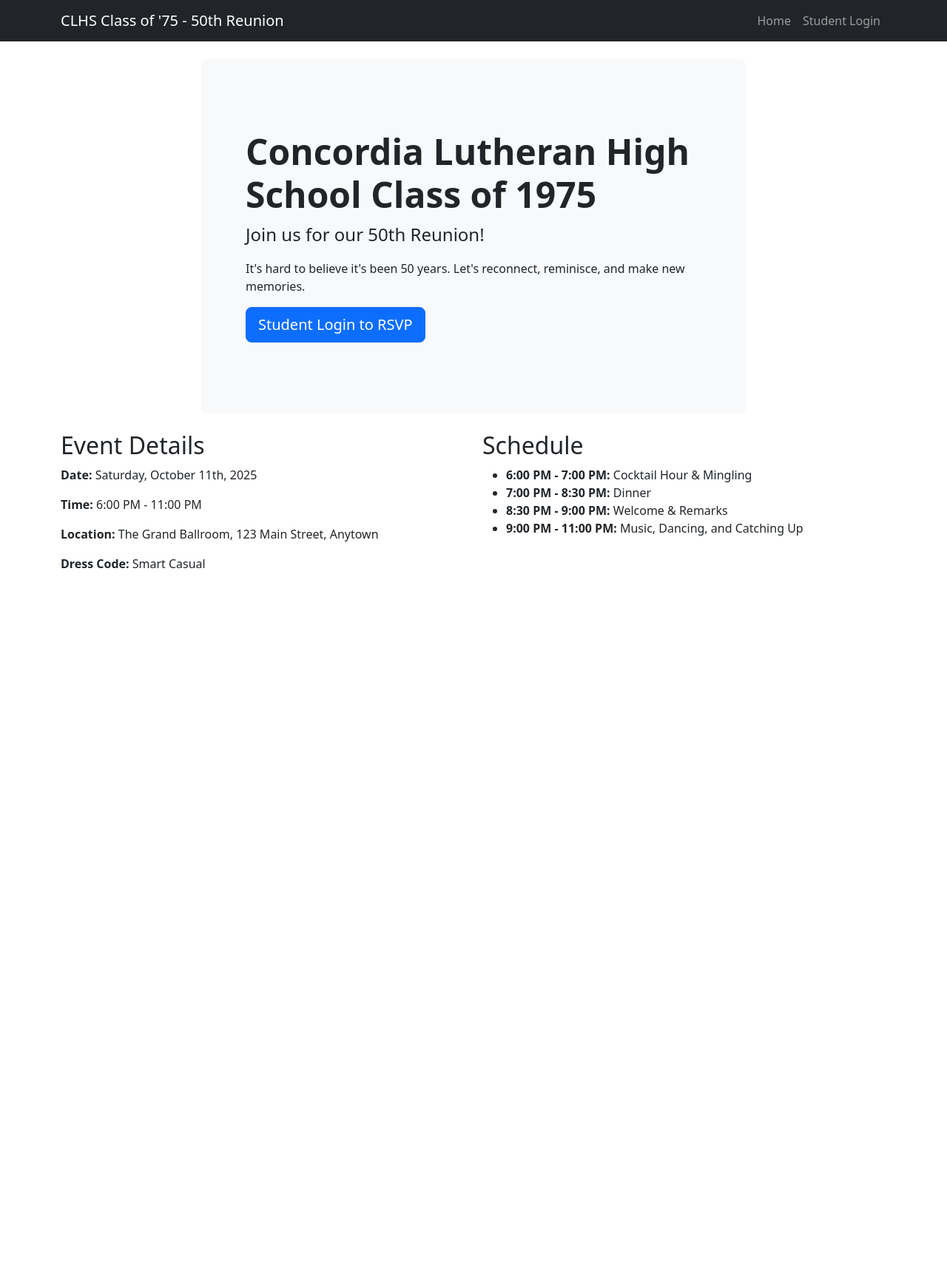
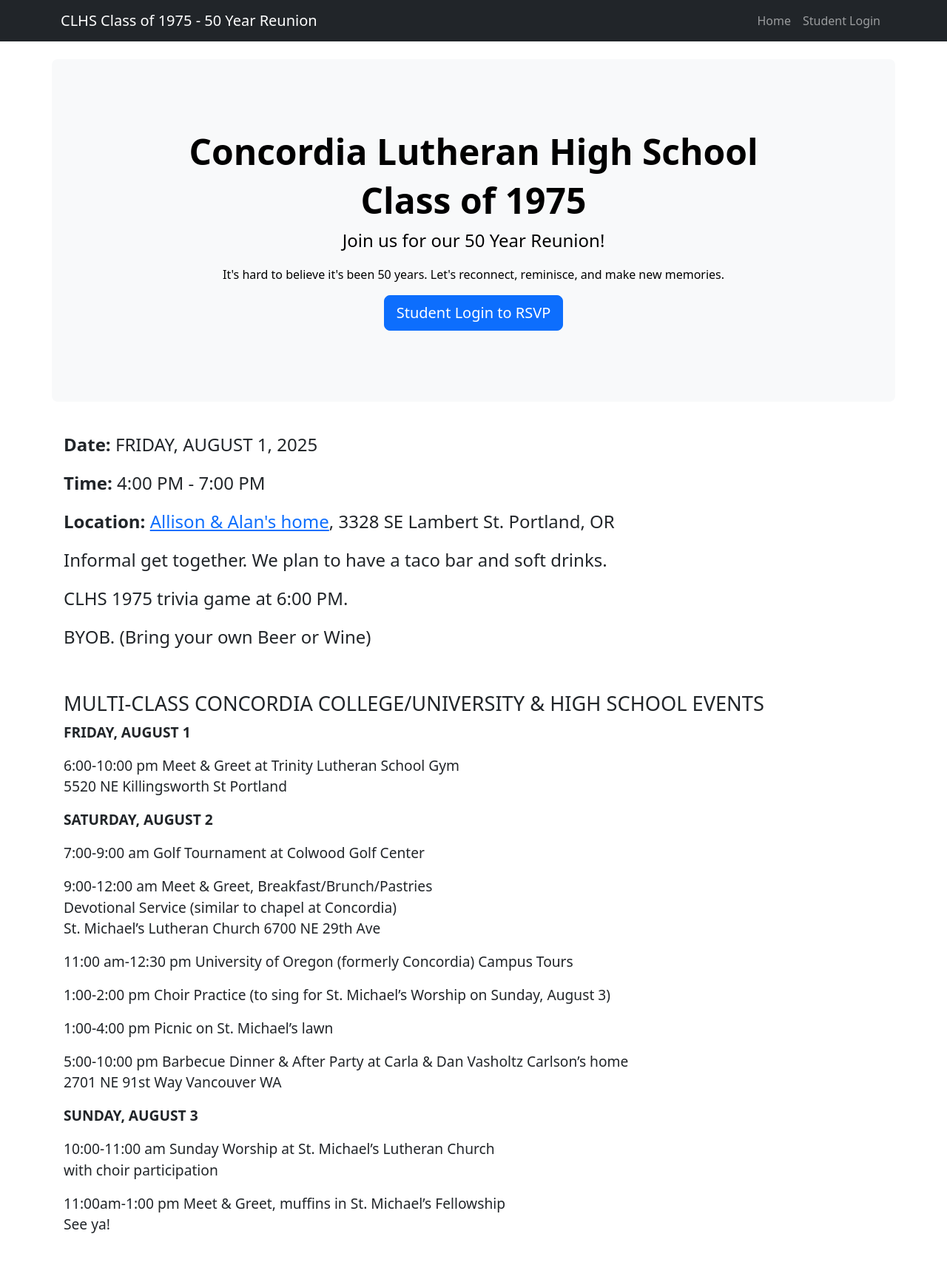
Before and after one commit to pdxalz/annie_server, a Python web app: template templates/index.html in a window 1280 px wide. Shown: the whole page at 74% size. Before the commit the page ends 768 px from the top, so only its background shows below. Run offline with Jinja, Linux system fonts and the light colour scheme; the template is opened without the code that fills it, so the values that code supplies are empty.

Commit message:
Update info content, cleaned up UI

```diff
--- a/templates/base.html
+++ b/templates/base.html
@@ -13,7 +13,7 @@
 <body>
     <nav class="navbar navbar-expand-lg navbar-dark bg-dark">
         <div class="container">
-            <a class="navbar-brand" href="{{ request.url_for('reunion_index') }}">CLHS Class of '75 - 50th Reunion</a>
+            <a class="navbar-brand" href="{{ request.url_for('reunion_index') }}">CLHS Class of 1975 - 50 Year Reunion</a>
             <button class="navbar-toggler" type="button" data-bs-toggle="collapse" data-bs-target="#navbarNav"
                 aria-controls="navbarNav" aria-expanded="false" aria-label="Toggle navigation">
                 <span class="navbar-toggler-icon"></span>
--- a/templates/edit_profile.html
+++ b/templates/edit_profile.html
@@ -23,7 +23,7 @@
     </div>
 
     <div class="mb-3">
-        <label for="guests" class="form-label">Total Coming (including yourself)</label>
+        <label for="guests" class="form-label">Guests are welcome! Tell us how many (not including yourself).</label>
         <input type="number" class="form-control" id="guests" name="guests" value="{{ student.guests }}" min="0"
             max="5">
     </div>
--- a/templates/index.html
+++ b/templates/index.html
@@ -4,12 +4,15 @@
 
 {% block content %}
 <div class="row justify-content-center">
-  <div class="col-md-8">
-    <div class="p-5 mb-4 bg-light rounded-3">
-      <div class="container-fluid py-5">
-        <h1 class="display-5 fw-bold">Concordia Lutheran High School Class of 1975</h1>
-        <p class="fs-4">Join us for our 50th Reunion!</p>
-        <p>It's hard to believe it's been 50 years. Let's reconnect, reminisce, and make new memories.</p>
+  <div class="p-5 mb-4 bg-light rounded-3">
+    <div class="container-fluid py-5">
+      <h2 class="display-5 fw-bold" style="color: black; text-align: center;">Concordia Lutheran High School</h2>
+      <h1 class="display-5 fw-bold" style="color: black; text-align: center;">Class of 1975</h1>
+      <p class="fs-4" style="color: black; text-align: center;">Join us for our 50 Year Reunion!</p>
+      <p style="color: black; text-align: center;">It's hard to believe it's been 50 years. Let's reconnect, reminisce,
+        and make new
+        memories.</p>
+      <div class="text-center">
         <a href="{{ request.url_for('login') }}" class="btn btn-primary btn-lg" type="button">Student Login to RSVP</a>
       </div>
     </div>
@@ -17,21 +20,38 @@
 </div>
 
 <div class="row">
-  <div class="col-md-6">
-    <h2>Event Details</h2>
-    <p><strong>Date:</strong> Saturday, October 11th, 2025</p>
-    <p><strong>Time:</strong> 6:00 PM - 11:00 PM</p>
-    <p><strong>Location:</strong> The Grand Ballroom, 123 Main Street, Anytown</p>
-    <p><strong>Dress Code:</strong> Smart Casual</p>
+  <div class="p-3 mb-2 bg-white text-dark rounded-3 d-inline-block">
+    <p style="font-size: 1.5em;"><strong>Date:</strong> FRIDAY, AUGUST 1, 2025</p>
+    <p style="font-size: 1.5em;"><strong>Time:</strong> 4:00 PM - 7:00 PM</p>
+    <p style="font-size: 1.5em;"><strong>Location:</strong> <a href="https://www.google.com/maps/place/3328+SE+Lambert+St,+Portland,+OR+97202" target="_blank">Allison & Alan's home</a>, 3328 SE Lambert St. Portland, OR
+    </p>
+
+    <p style="font-size: 1.5em;">Informal get together. We plan to have a taco bar and soft drinks. </p>
+    <p style="font-size: 1.5em;">CLHS 1975 trivia game at 6:00 PM.</p>
+    <p style="font-size: 1.5em;">BYOB. (Bring your own Beer or Wine)</p>
+    <p style="font-size: 1.5em;"></p>
   </div>
-  <div class="col-md-6">
-    <h2>Schedule</h2>
-    <ul>
-      <li><strong>6:00 PM - 7:00 PM:</strong> Cocktail Hour & Mingling</li>
-      <li><strong>7:00 PM - 8:30 PM:</strong> Dinner</li>
-      <li><strong>8:30 PM - 9:00 PM:</strong> Welcome & Remarks</li>
-      <li><strong>9:00 PM - 11:00 PM:</strong> Music, Dancing, and Catching Up</li>
-    </ul>
+</div>
+
+<div class="row">
+  <div class="p-3 mb-2 bg-white text-dark rounded-3 d-inline-block">
+    <h2 style="font-size: 1.7em;">MULTI-CLASS CONCORDIA COLLEGE/UNIVERSITY & HIGH SCHOOL EVENTS</h2>
+    <p style="font-size: 1.2em;"><strong>FRIDAY, AUGUST 1</strong></p>
+    <p style="font-size: 1.2em;">6:00-10:00 pm Meet & Greet at Trinity Lutheran School Gym<br>5520 NE Killingsworth St
+      Portland</p>
+    <p style="font-size: 1.2em;"><strong>SATURDAY, AUGUST 2</strong></p>
+    <p style="font-size: 1.2em;">7:00-9:00 am Golf Tournament at Colwood Golf Center</p>
+    <p style="font-size: 1.2em;">9:00-12:00 am Meet & Greet, Breakfast/Brunch/Pastries<br>Devotional Service (similar to
+      chapel at Concordia)<br>St. Michael’s Lutheran Church 6700 NE 29th Ave</p>
+    <p style="font-size: 1.2em;">11:00 am-12:30 pm University of Oregon (formerly Concordia) Campus Tours</p>
+    <p style="font-size: 1.2em;">1:00-2:00 pm Choir Practice (to sing for St. Michael’s Worship on Sunday, August 3)</p>
+    <p style="font-size: 1.2em;">1:00-4:00 pm Picnic on St. Michael’s lawn</p>
+    <p style="font-size: 1.2em;">5:00-10:00 pm Barbecue Dinner & After Party at Carla & Dan Vasholtz Carlson’s
+      home<br>2701 NE 91st Way Vancouver WA</p>
+    <p style="font-size: 1.2em;"><strong>SUNDAY, AUGUST 3</strong></p>
+    <p style="font-size: 1.2em;">10:00-11:00 am Sunday Worship at St. Michael’s Lutheran Church<br>with choir
+      participation</p>
+    <p style="font-size: 1.2em;">11:00am-1:00 pm Meet & Greet, muffins in St. Michael’s Fellowship<br>See ya!</p>
   </div>
 </div>
 {% endblock %}
```
